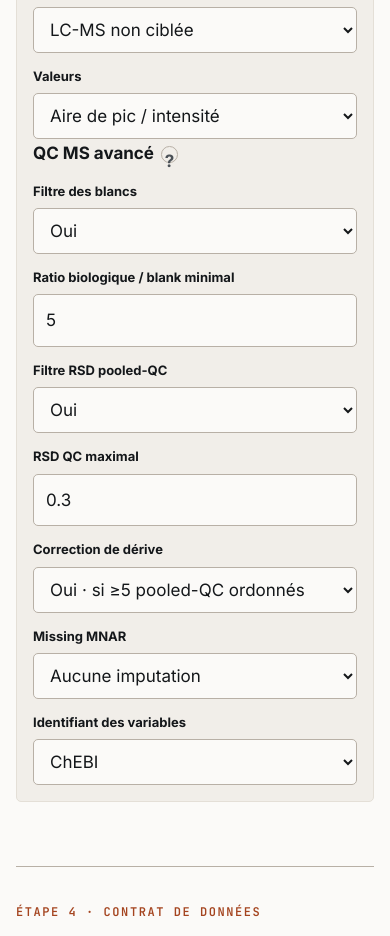
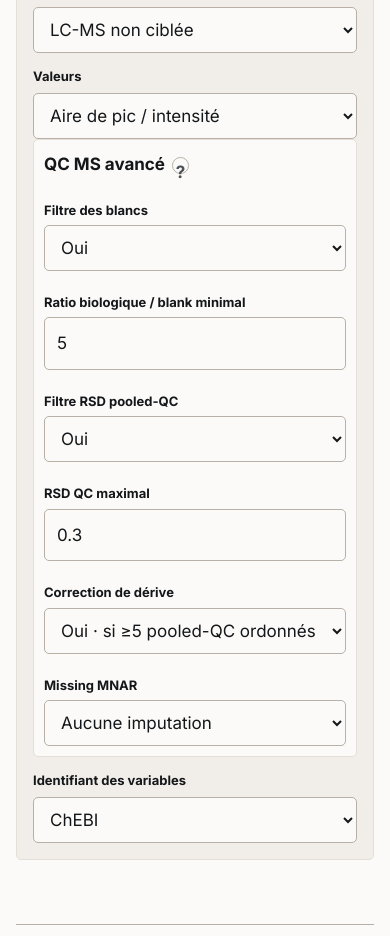
Before and after one commit to rberrah/rberrah.github.io, a SvelteKit app: page /multiomics/tool in a window 390 px wide. Shown: the part 6280-7216 px from the top of the page. Built offline with nearby package versions, Linux system fonts and the light colour scheme.

Commit message:
Show advanced MS QC results and warnings

```diff
--- a/src/routes/multiomics/tool/+page.svelte
+++ b/src/routes/multiomics/tool/+page.svelte
@@ -1995,6 +1995,18 @@
               </div>
             {/if}
 
+            {#if result.qc.msQc?.applied}
+              <div class="ms-qc-summary" data-testid="ms-qc-summary">
+                <strong>{t('QC MS', 'MS QC')}</strong>
+                <span>{result.qc.msQc.blankAssays} blanks</span>
+                <span>{result.qc.msQc.qcAssays} pooled-QC</span>
+                <span>{result.qc.msQc.blankFilteredFeatures} {t('retirées par blank', 'blank-filtered')}</span>
+                <span>{result.qc.msQc.qcRsdFilteredFeatures} {t('retirées par RSD', 'RSD-filtered')}</span>
+                <span>{result.qc.msQc.driftCorrection?.correctedFeatures || 0} {t('corrigées pour dérive', 'drift-corrected')}</span>
+                <span>{result.qc.msQc.mnar?.imputedValues || 0} {t('MNAR imputées', 'MNAR-imputed')}</span>
+              </div>
+            {/if}
+
             <details>
               <summary>{t('Règles QC et prétraitement', 'QC and preprocessing rules')}</summary>
               <p>{result.qc.filterPolicy}</p>
@@ -2002,6 +2014,7 @@
               <ul>
                 {#each result.qc.preprocessingSteps || [] as step}<li>{step}</li>{/each}
                 {#each result.qc.warnings || [] as warning}<li class="warning">{warning}</li>{/each}
+                {#each result.qc.msQc?.warnings || [] as warning}<li class="warning">{warning}</li>{/each}
               </ul>
             </details>
           </article>
@@ -2546,6 +2559,11 @@
   .qc-badges > span { font-size:var(--text-xs); border:1px solid var(--border-subtle); border-radius:999px; padding:3px 7px; }
   .qc-badges > span.qc-warning { border-color:var(--warning); color:var(--warning); }
   .qc-badges > span.qc-screening { border-color:var(--accent-pk); color:var(--text-secondary); }
+  .ms-qc-controls { display:grid; grid-template-columns:repeat(2,minmax(0,1fr)); gap:8px; padding:10px; border:1px solid var(--border-subtle); border-radius:var(--radius); background:var(--bg-primary); }
+  .ms-qc-controls > strong { grid-column:1/-1; }
+  .ms-qc-controls label { display:grid; gap:4px; }
+  .ms-qc-summary { display:flex; flex-wrap:wrap; gap:5px; margin:10px 0; }
+  .ms-qc-summary > strong, .ms-qc-summary > span { font-size:10px; font-family:var(--font-mono); padding:4px 6px; border:1px solid var(--border-subtle); border-radius:999px; }
   .qc-metrics { display:grid; grid-template-columns:repeat(3,1fr); gap:8px; margin:var(--space-4) 0; }
   .qc-metrics div { display:grid; gap:2px; }
   .qc-metrics b { font-family:var(--font-mono); }
@@ -2722,7 +2740,7 @@
     .section-head, .mapping-head { align-items: start; flex-direction: column; }
     .form-grid, .uploads, .result-grid, .workflow, .alias-grid, .mapping-grid, .matrix-checks, .identity-grid, .validation, .omics-question-grid, .database-grid, .demo-story, .demo-omics-grid, .module-grid, .evidence-layers, .actual-layer-grid, .computed-summary, .interpretation-grid, .qc-grid { grid-template-columns: 1fr; }
     .run-box, .overlap-box { align-items: stretch; flex-direction: column; }
-    .backend-controls, .backend-method-grid { grid-template-columns: 1fr; }
+    .backend-controls, .backend-method-grid, .ms-qc-controls { grid-template-columns: 1fr; }
     .overlap-pairs { justify-content: flex-start; }
     .dictionary-table > div { grid-template-columns: 1fr; gap: 2px; padding: 12px 0; }
     .workflow div { border-right: 0; border-bottom: 1px solid var(--border-subtle); }
```
